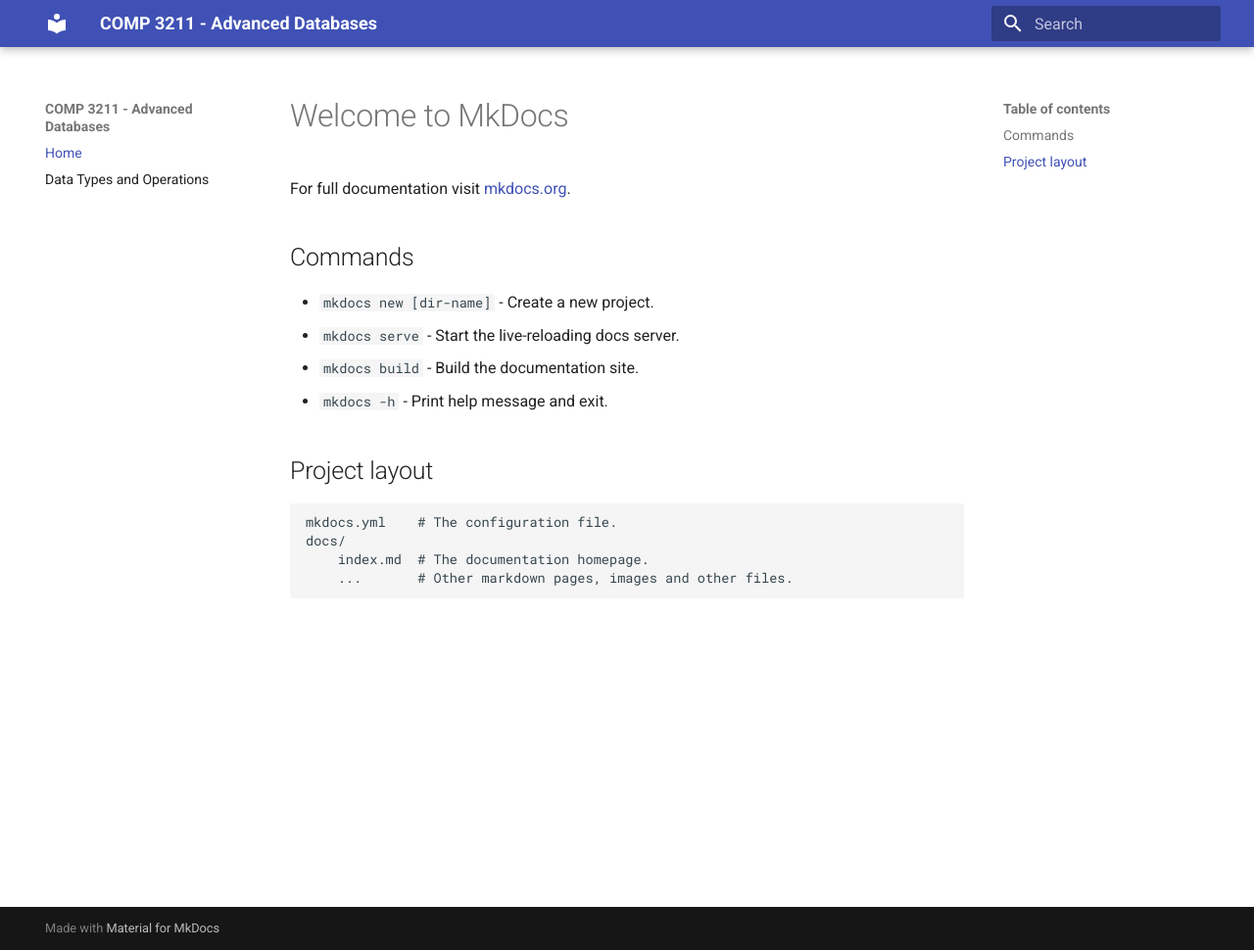
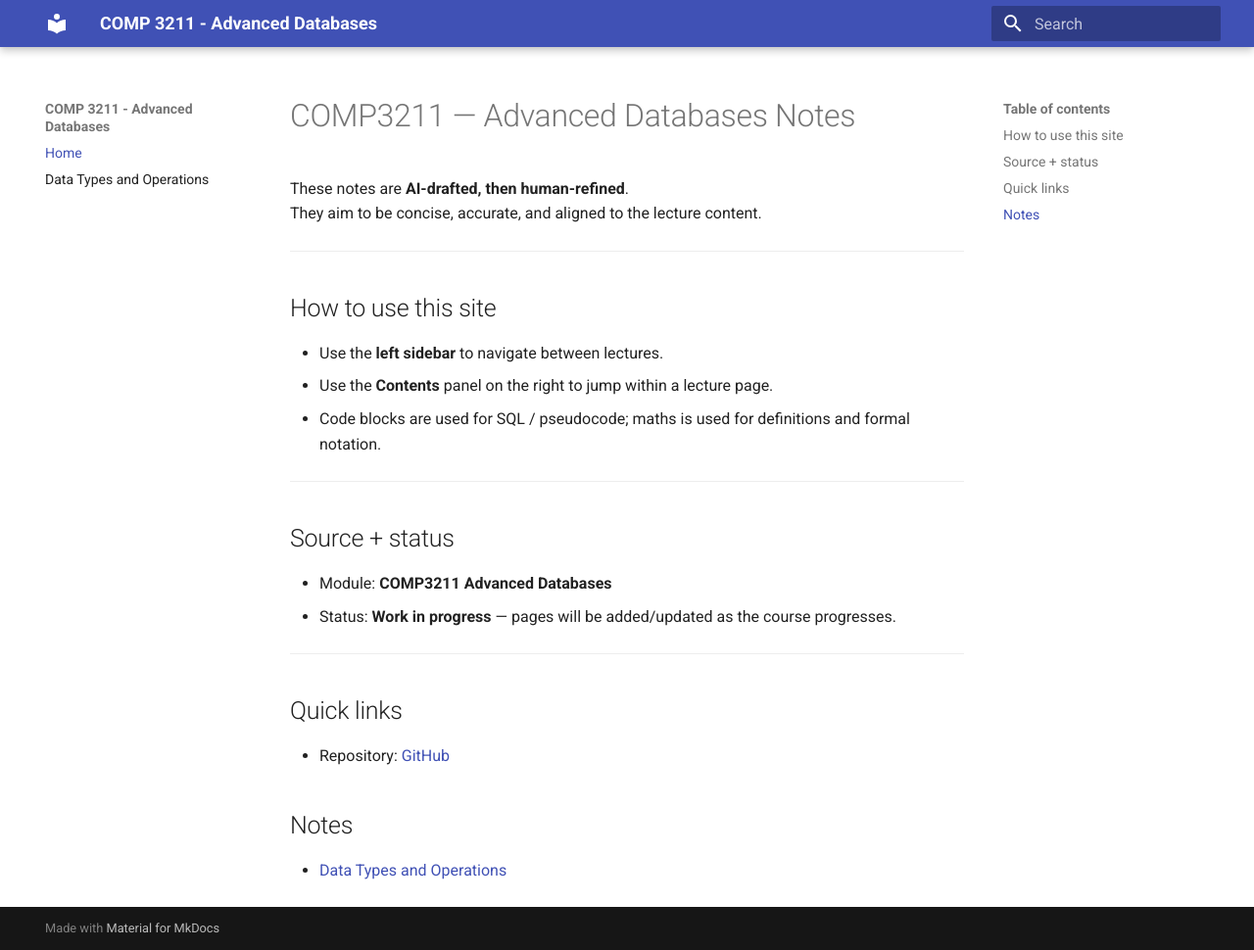
Before and after one commit to ZayanMA/COMP3211_Advanced_Databases, an MkDocs documentation site: the page built from docs/index.md, in a window 1280 px wide and 970 px high. Shown: the whole window at 98% size. Built offline with MkDocs 1.6.1 and Material for MkDocs 9.7.7, drawn with Linux system fonts in a browser that asks for light colours.

Commit message:
Change title

```diff
--- a/docs/index.md
+++ b/docs/index.md
@@ -1,17 +1,28 @@
-# Welcome to MkDocs
+# COMP3211 — Advanced Databases Notes
 
-For full documentation visit [mkdocs.org](https://www.mkdocs.org).
+These notes are **AI-drafted, then human-refined**.
+They aim to be concise, accurate, and aligned to the lecture content.
 
-## Commands
+---
 
-* `mkdocs new [dir-name]` - Create a new project.
-* `mkdocs serve` - Start the live-reloading docs server.
-* `mkdocs build` - Build the documentation site.
-* `mkdocs -h` - Print help message and exit.
+## How to use this site
 
-## Project layout
+- Use the **left sidebar** to navigate between lectures.
+- Use the **Contents** panel on the right to jump within a lecture page.
+- Code blocks are used for SQL / pseudocode; maths is used for definitions and formal notation.
 
-    mkdocs.yml    # The configuration file.
-    docs/
-        index.md  # The documentation homepage.
-        ...       # Other markdown pages, images and other files.
+---
+
+## Source + status
+
+- Module: **COMP3211 Advanced Databases**
+- Status: **Work in progress** — pages will be added/updated as the course progresses.
+
+---
+
+## Quick links
+
+- Repository: [GitHub](https://github.com/ZayanMA/COMP3211_Advanced_Databases/)
+
+## Notes
+-   [Data Types and Operations](data_types_and_operations.md)
```
